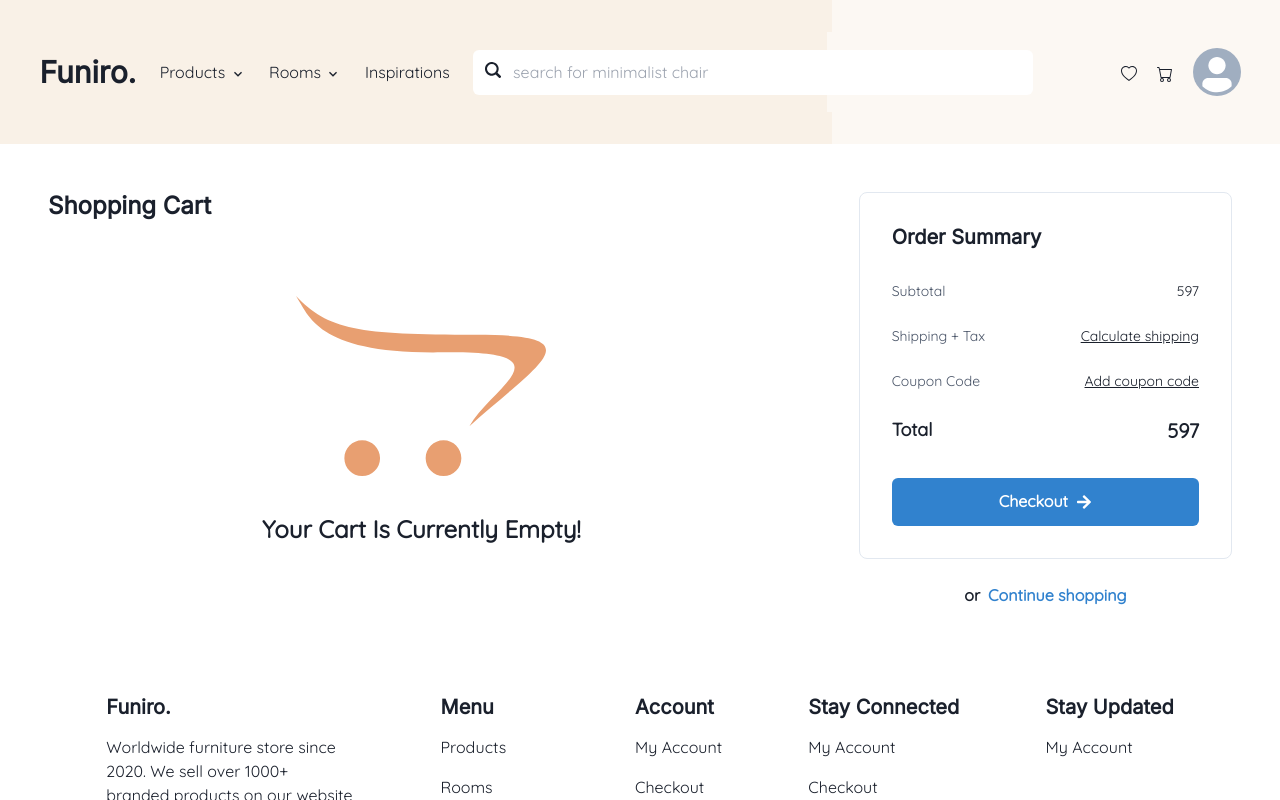
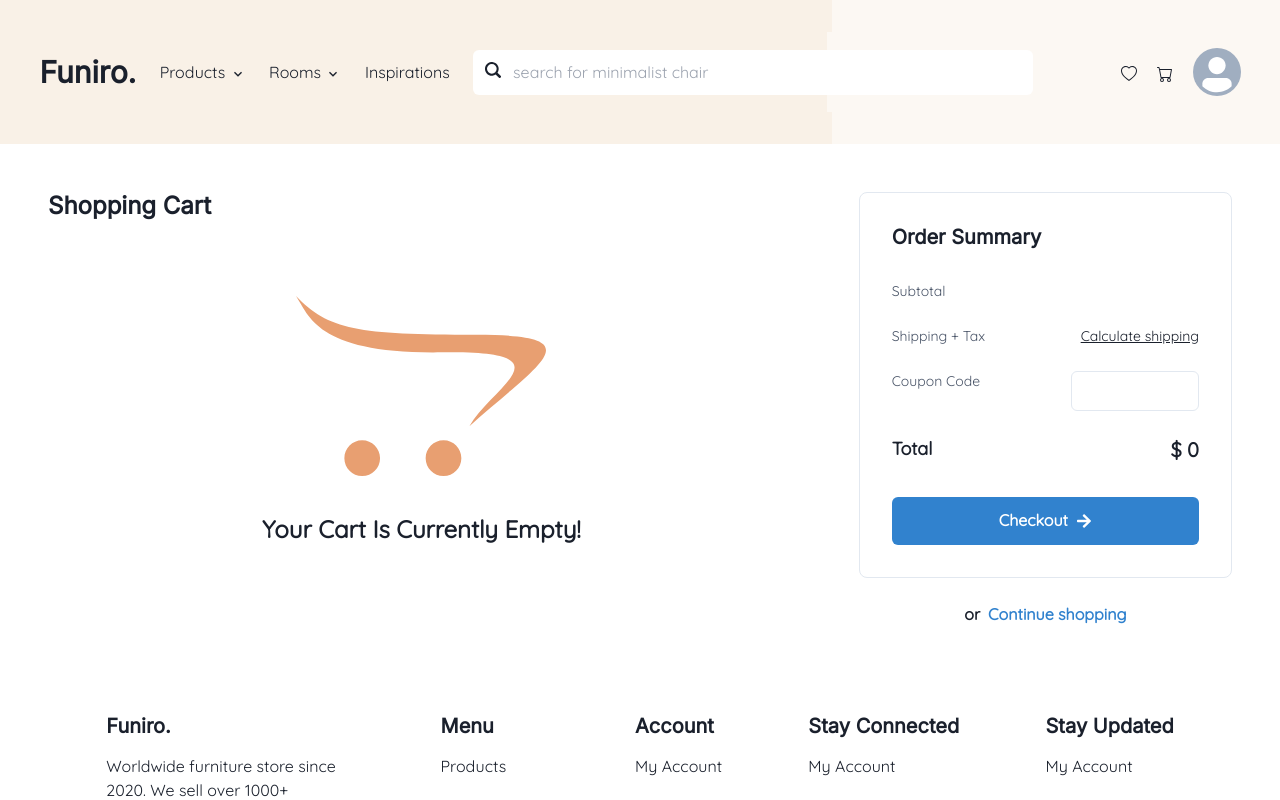
Before and after one commit to damaestro165/funiro, a React (Create React App) app in the folder client/: page /cart in a window 1280 px wide. Shown: the top 800 px of the page. Built offline with nearby package versions, Linux system fonts and the light colour scheme.

Commit message:
feat: order summary total price

```diff
--- a/client/src/CartPage.jsx
+++ b/client/src/CartPage.jsx
@@ -19,7 +19,7 @@ import { FaOpencart } from 'react-icons/fa';
 const CartPage = () => {
   const products = useSelector((state) => state.cart.products);
   const isCartEmpty = products.length === 0 ? false : true;
-
+  const subTotal = products.reduce((acc, product) => acc + product.price, 0);
   return (
     <Box
       maxW={{
@@ -76,7 +76,7 @@ const CartPage = () => {
           )}
         </Stack>
         <Flex direction='column' align='center' flex='1'>
-          <CartOrderSummary />
+          <CartOrderSummary subTotal={subTotal} />
           <HStack mt='6' fontWeight='semibold'>
             <p>or</p>
             <Link color={mode('blue.500', 'blue.200')} href='/'>
--- a/client/src/Home.jsx
+++ b/client/src/Home.jsx
@@ -59,7 +59,7 @@ function Home() {
         <Text>Luxury big sofa 2-seat</Text>
         <Flex gap={5}>
           <Text w='90%' fontSize='2xl' fontWeight='bold'>
-            Rp 17.000.000
+            $550.00
           </Text>
           <Icon as={BsArrowRightShort} boxSize={8} />
         </Flex>
--- a/client/src/components/CartItems.jsx
+++ b/client/src/components/CartItems.jsx
@@ -82,7 +82,7 @@ function CartItems({ products }) {
               </Button>
             </Box>
             <Text fontSize='md' fontWeight='bold'>
-              Price: {product.price}
+              ${product.price}
             </Text>
             <Button
               size='sm'
--- a/client/src/components/CartOrderSummary.jsx
+++ b/client/src/components/CartOrderSummary.jsx
@@ -2,6 +2,7 @@ import {
   Button,
   Flex,
   Heading,
+  Input,
   Link,
   Stack,
   Text,
@@ -21,29 +22,28 @@ const OrderSummaryItem = (props) => {
   );
 };
 
-export const CartOrderSummary = () => {
+export const CartOrderSummary = ({ subTotal }) => {
+  const shippingTax = subTotal >= 100 ? 10 : subTotal >= 1000 ? 100 : 0;
   return (
     <Stack spacing='8' borderWidth='1px' rounded='lg' padding='8' width='full'>
       <Heading size='md'>Order Summary</Heading>
 
       <Stack spacing='6'>
-        <OrderSummaryItem label='Subtotal' value={597} />
-        <OrderSummaryItem label='Shipping + Tax'>
+        <OrderSummaryItem label='Subtotal' value={subTotal} />
+        <OrderSummaryItem label='Shipping + Tax' value={shippingTax}>
           <Link href='#' textDecor='underline'>
             Calculate shipping
           </Link>
         </OrderSummaryItem>
         <OrderSummaryItem label='Coupon Code'>
-          <Link href='#' textDecor='underline'>
-            Add coupon code
-          </Link>
+          <Input width='8rem' />
         </OrderSummaryItem>
         <Flex justify='space-between'>
           <Text fontSize='lg' fontWeight='semibold'>
             Total
           </Text>
           <Text fontSize='xl' fontWeight='extrabold'>
-            {597}
+            $ {subTotal + shippingTax}
           </Text>
         </Flex>
       </Stack>
--- a/client/src/components/ProductCard.jsx
+++ b/client/src/components/ProductCard.jsx
@@ -88,7 +88,7 @@ const ProductCard = ({ data }) => {
           <Text color='#898989'>{data.text}</Text>
           <Flex>
             <Text fontSize='xl' fontWeight='bold'>
-              {data.price}
+              ${data.price}
             </Text>
           </Flex>
         </Stack>
--- a/client/src/components/ProductsSection.jsx
+++ b/client/src/components/ProductsSection.jsx
@@ -14,49 +14,49 @@ const Products = [
     image: Productone,
     heading: 'Syltherine',
     text: 'Stylish cafe chair',
-    price: 'Rp 2.500.000',
+    price: 650.99,
   },
   {
     image: Producttwo,
     heading: 'Bohauss',
     text: 'Luxury big sofa 2-seat',
-    price: 'Rp 17.000.000',
+    price: 600.99,
   },
   {
     image: lamp,
     heading: 'Lolito',
     text: 'Luxury big sofa',
-    price: 'Rp 7.000.000',
+    price: 450.99,
   },
   {
     image: Mug,
     heading: 'Muggo',
     text: 'Small mug',
-    price: 'Rp 17.000.000',
+    price: 500.99,
   },
   {
     image: Productthree,
     heading: 'Pingky',
     text: 'Cute bed set',
-    price: 'Rp 17.000.000',
+    price: 650.99,
   },
   {
     image: vast,
     heading: 'Grifo',
     text: 'Night lamp',
-    price: 'Rp 17.000',
+    price: 430.99,
   },
   {
     image: Productfour,
     heading: 'Respira',
     text: 'Minimalist fan',
-    price: 'Rp 14.000',
+    price: 559.99,
   },
   {
     image: Chair,
     heading: 'Potty',
     text: 'Minimalist flower pot',
-    price: 'Rp 500.00',
+    price: 500.0,
   },
 ];
 
```
